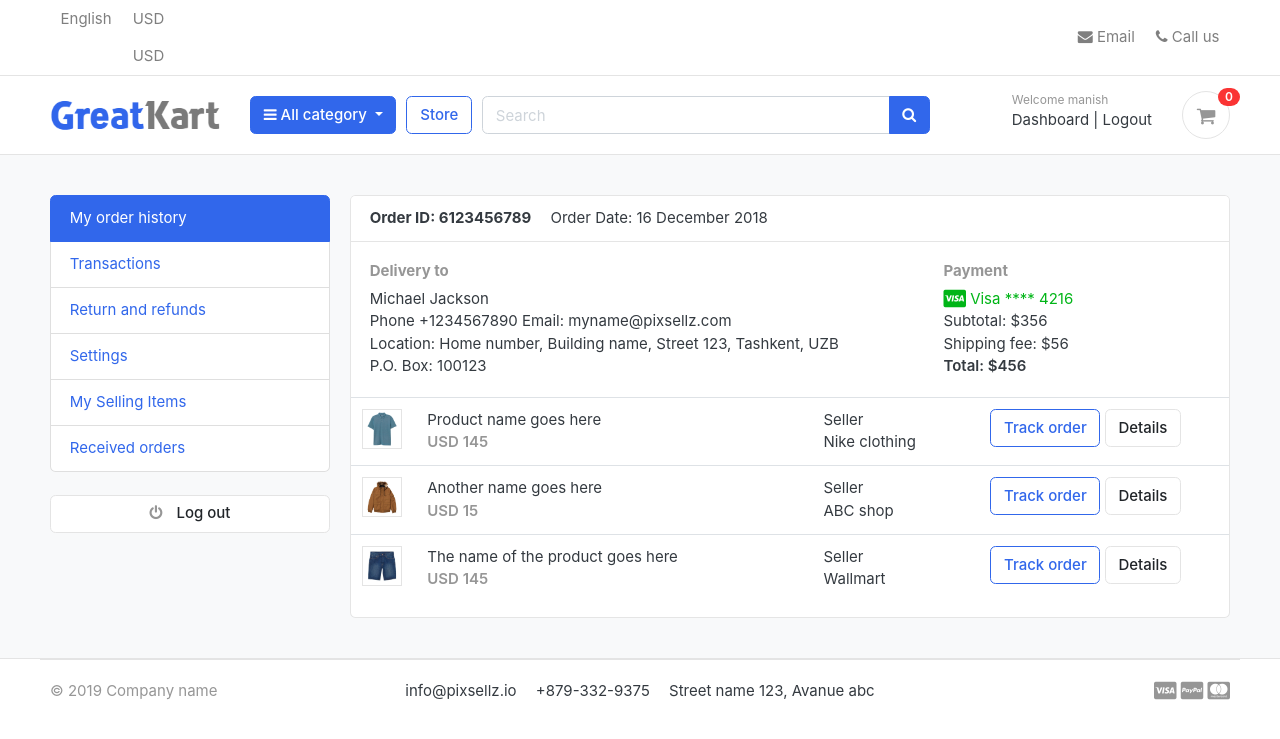
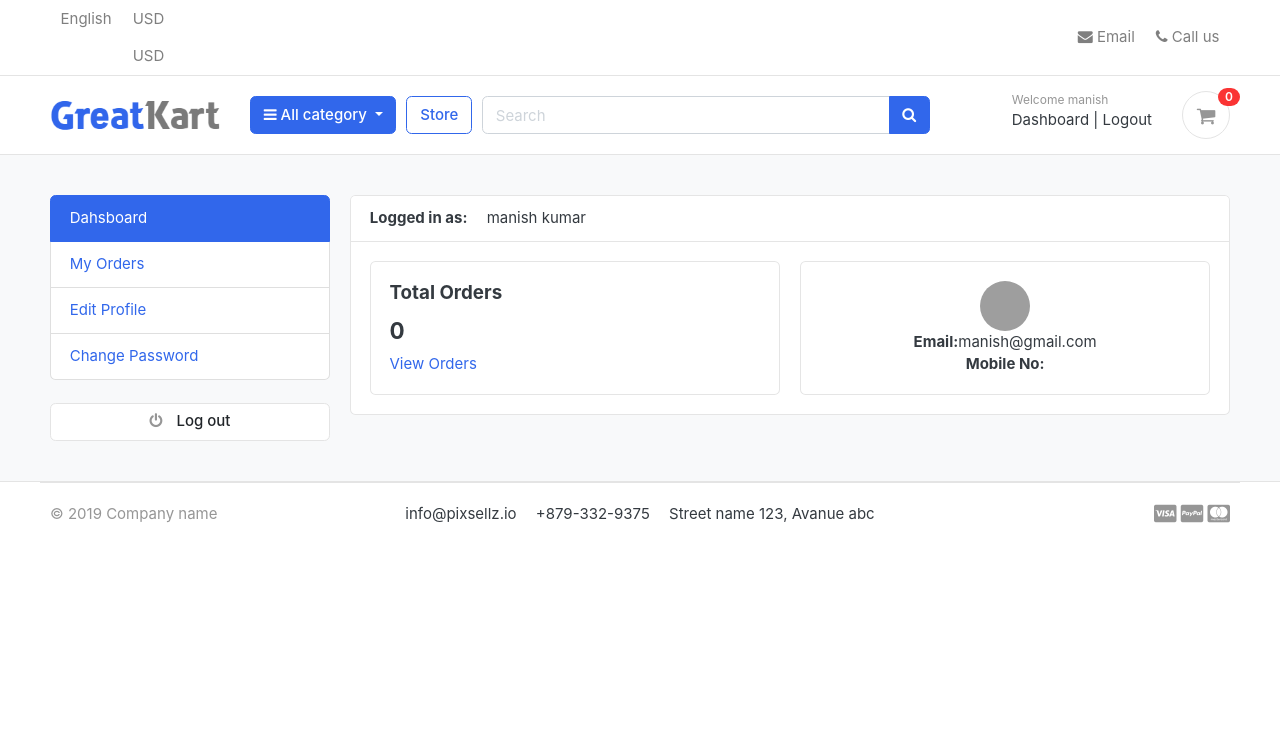
Before and after one commit to ProgramerSalar/greatkart, a Django app: page /accounts/ in a window 1280 px wide. Shown: the top 739 px of the page. Run offline with Django 4.2, Linux system fonts and the light colour scheme; a user stored in the database is signed in; data comes from the database, SQL or seed files in the repository; both versions use the stored data as it was after the commit; some libraries are stand-ins or nearby versions; some web fonts are replaced; grey boxes are pictures that could not be loaded.

Commit message:
My Account Functionlities

```diff
--- a/accounts/models.py
+++ b/accounts/models.py
@@ -74,3 +74,23 @@ class Account(AbstractBaseUser):
 
     def has_module_perms(self,add_label):
         return True
+
+
+
+
+class Userprofile(models.Model):
+    user = models.OneToOneField(Account, on_delete=models.CASCADE)
+    address_line_1 = models.CharField(blank=True, max_length=100)
+    address_line_2 = models.CharField(blank=True, max_length=100)
+    profile_picture = models.ImageField(blank=True, upload_to='userprofile')
+    city = models.CharField(blank=True, max_length=20)
+    state = models.CharField(blank=True, max_length=20)
+    country = models.CharField(blank=True, max_length=20)
+
+
+    def __str__(self):
+        return self.user.first_name
+
+
+    def full_address(self):
+        return f'{self.address_line_1}{self.address_line_2}'
--- a/accounts/urls.py
+++ b/accounts/urls.py
@@ -15,6 +15,8 @@ urlpatterns = [
     path('forgotPassword/', views.forgotPassword, name='forgotPassword'),
     path('resetPassword_validate/<uidb64>/<token>/', views.resetPassword_validate, name='resetPassword_validate'),
     path('resetPassword/', views.resetPassword, name='resetPassword'),
+    path('my_orders/', views.my_orders, name='my_orders'),
+    path('edit_profile/', views.edit_profile, name='edit_profile'),
 
 
 
--- a/accounts/views.py
+++ b/accounts/views.py
@@ -1,7 +1,7 @@
-from django.shortcuts import render, redirect
+from django.shortcuts import render, redirect, get_object_or_404
 from django.http import HttpResponse
-from .forms import RegistrationForm
-from .models import Account
+from .forms import RegistrationForm, UserForm, UserProfileForm
+from .models import Account,Userprofile
 # Create your views here.
 
 
@@ -19,6 +19,9 @@ from django.contrib.auth.decorators import login_required
 
 from carts.models import Cart,CartItem
 from carts.views import _cart_id
+
+
+from orders.models import Order, OrderProduct
 
 
 import requests
@@ -191,7 +194,12 @@ def activate(request, uidb64, token):
 
 @login_required(login_url='login')
 def dashboard(request):
-    return render(request, 'accounts/dashboard.html')
+    orders = Order.objects.order_by('-created_at').filter(user_id=request.user.id, is_ordered=True)
+    orders_count = orders.count()
+    context = {
+        'orders_count':orders_count,
+    }
+    return render(request, 'accounts/dashboard.html',context)
 
 
 
@@ -265,3 +273,42 @@ def resetPassword(request):
 
     else:
         return render(request, 'accounts/resetPassword.html')
+
+
+
+
+def my_orders(request):
+    orders = Order.objects.filter(user=request.user,is_ordered=True).order_by('-created_at')   # filter the order in increasing oder ('-' means, '-created_at')
+    context = {
+        'orders':orders
+    }
+    return render(request, 'accounts/my_orders.html',context)
+
+
+
+
+
+
+def edit_profile(request):
+    userprofile = get_object_or_404(Userprofile, user=request.user)
+    if request.method == "POST":
+        user_form = UserForm(request.POST, instance=request.user)
+        profile_form = UserProfileForm(request.POST, request.FILES, instance=userprofile)
+        if user_form.is_valid() and profile_form.is_valid():
+            user_form.save()
+            profile_form.save()
+            messages.success(request, 'Your Prfile has been updated')
+            return redirect('edit_profile')
+
+
+    else:
+        user_form = UserForm(instance=request.user)
+        profile_form = UserProfileForm(instance=userprofile)
+
+
+    context = {
+        'user_form':user_form,
+        'profile_form':profile_form,
+        'userprofile':userprofile,
+    }
+    return render(request, 'accounts/edit_profile.html',context)
--- a/templates/accounts/dashboard.html
+++ b/templates/accounts/dashboard.html
@@ -9,86 +9,48 @@
 
     <div class="container">
         <div class="row">
-        <aside class="col-md-3">
-            <!--   SIDEBAR   -->
-            <ul class="list-group">
-                <a class="list-group-item active" href="#"> My order history </a>
-                <a class="list-group-item" href="#"> Transactions </a>
-                <a class="list-group-item" href="#"> Return and refunds </a>
-                <a class="list-group-item" href="#">Settings </a>
-                <a class="list-group-item" href="#"> My Selling Items </a>
-                <a class="list-group-item" href="#"> Received orders </a>
-            </ul>
-            <br>
-            <a class="btn btn-light btn-block" href="{% url 'logout' %}"> <i class="fa fa-power-off"></i> <span class="text">Log out</span> </a>
-            <!--   SIDEBAR .//END   -->
-        </aside>
+    {% comment %} side bar  {% endcomment %}
+    {% include 'includes/dashboard_sidebar.html' %}
+
+
         <main class="col-md-9">
             <article class="card">
             <header class="card-header">
-                <strong class="d-inline-block mr-3">Order ID: 6123456789</strong>
-                <span>Order Date: 16 December 2018</span>
+                <strong class="d-inline-block mr-3">Logged in as: </strong>
+                <span>{{user.full_name}}</span>
             </header>
             <div class="card-body">
                 <div class="row">
-                    <div class="col-md-8">
-                        <h6 class="text-muted">Delivery to</h6>
-                        <p>Michael Jackson <br>
-                        Phone +1234567890 Email: myname@pixsellz.com <br>
-                        Location: Home number, Building name, Street 123,  Tashkent, UZB <br>
-                        P.O. Box: 100123
-                         </p>
+
+                    <div class="col-md-6">
+                        <div class="card">
+                            <div class="card-body">
+                                <h5 class="card-title">Total Orders</h5>
+                                <h4>{{orders_count}}</h4>
+                                <a href="">View Orders</a>
+
+                            </div>
+                        </div>
                     </div>
-                    <div class="col-md-4">
-                        <h6 class="text-muted">Payment</h6>
-                        <span class="text-success">
-                            <i class="fab fa-lg fa-cc-visa"></i>
-                            Visa  **** 4216
-                        </span>
-                        <p>Subtotal: $356 <br>
-                         Shipping fee:  $56 <br>
-                         <span class="b">Total:  $456 </span>
-                        </p>
+                    <div class="col-md-6">
+                        <div class="card" style="text-align:center;">
+                            <div class="card-body">
+
+                                <img src="https://www.w3schools.com/howto/img_avatar2.png" alt="User Profile Picture" width="50" height="50" style="border-radius:50%">
+                                <p class="mb-0"><b>Email:</b>{{user.email}}</p>
+                                <p><b>Mobile No:</b>{{user.phone_number}}</p>
+
+                            </div>
+                        </div>
                     </div>
+
+
+
+
+
                 </div> <!-- row.// -->
             </div> <!-- card-body .// -->
-            <div class="table-responsive">
-            <table class="table table-hover">
-                <tr>
-                    <td width="65">
-                        <img src="../images/items/1.jpg" class="img-xs border">
-                    </td>
-                    <td>
-                        <p class="title mb-0">Product name goes here </p>
-                        <var class="price text-muted">USD 145</var>
-                    </td>
-                    <td> Seller <br> Nike clothing </td>
-                    <td width="250"> <a href="#" class="btn btn-outline-primary">Track order</a> <a href="#" class="btn btn-light"> Details </a> </td>
-                </tr>
-                <tr>
-                    <td>
-                        <img src="../images/items/2.jpg" class="img-xs border">
-                    </td>
-                    <td>
-                        <p class="title mb-0">Another name goes here </p>
-                        <var class="price text-muted">USD 15</var>
-                    </td>
-                    <td> Seller <br> ABC shop </td>
-                    <td> <a href="#" class="btn btn-outline-primary">Track order</a> <a href="#" class="btn btn-light"> Details </a> </td>
-                </tr>
-                <tr>
-                    <td>
-                        <img src="../images/items/3.jpg" class="img-xs border">
-                    </td>
-                    <td>
-                        <p class="title mb-0">The name of the product  goes here </p>
-                        <var class="price text-muted">USD 145</var>
-                    </td>
-                    <td> Seller <br> Wallmart </td>
-                    <td> <a href="#" class="btn btn-outline-primary">Track order</a> <a href="#" class="btn btn-light"> Details </a> </td>
-                </tr>
-            </table>
-            </div> <!-- table-responsive .end// -->
+
             </article> <!-- order-group.// -->
         </main>
     </div> <!-- row.// -->
--- /dev/null
+++ b/templates/includes/dashboard_sidebar.html
@@ -0,0 +1,13 @@
+<aside class="col-md-3">
+    <!--   SIDEBAR   -->
+    <ul class="list-group">
+        <a class="list-group-item {% if '/accounts/' == request.path %} active {% endif %}" href="{% url 'dashboard' %}"> Dahsboard </a>
+        <a class="list-group-item {% if '/my_orders/' in request.path %} active {% endif %}" href="{% url 'my_orders' %}"> My Orders </a>
+        <a class="list-group-item {% if '/edit_profile/' in request.path %} active {% endif %}" href="{% url 'edit_profile' %}"> Edit Profile </a>
+        <a class="list-group-item" href="#">Change Password </a>
+
+    </ul>
+    <br>
+    <a class="btn btn-light btn-block" href="{% url 'logout' %}"> <i class="fa fa-power-off"></i> <span class="text">Log out</span> </a>
+    <!--   SIDEBAR .//END   -->
+</aside>
```
Also changed, not shown: accounts/admin.py (+11 -1 lines), accounts/forms.py (+32 -1 lines), templates/accounts/edit_profile.html (added, +99 -0 lines), templates/accounts/my_orders.html (added, +70 -0 lines), accounts/migrations/0003_userprofile.py (added), db.sqlite3, media/userprofile/Wrangler-Shirt.jpg (added), media/userprofile/download.jpeg (added).
